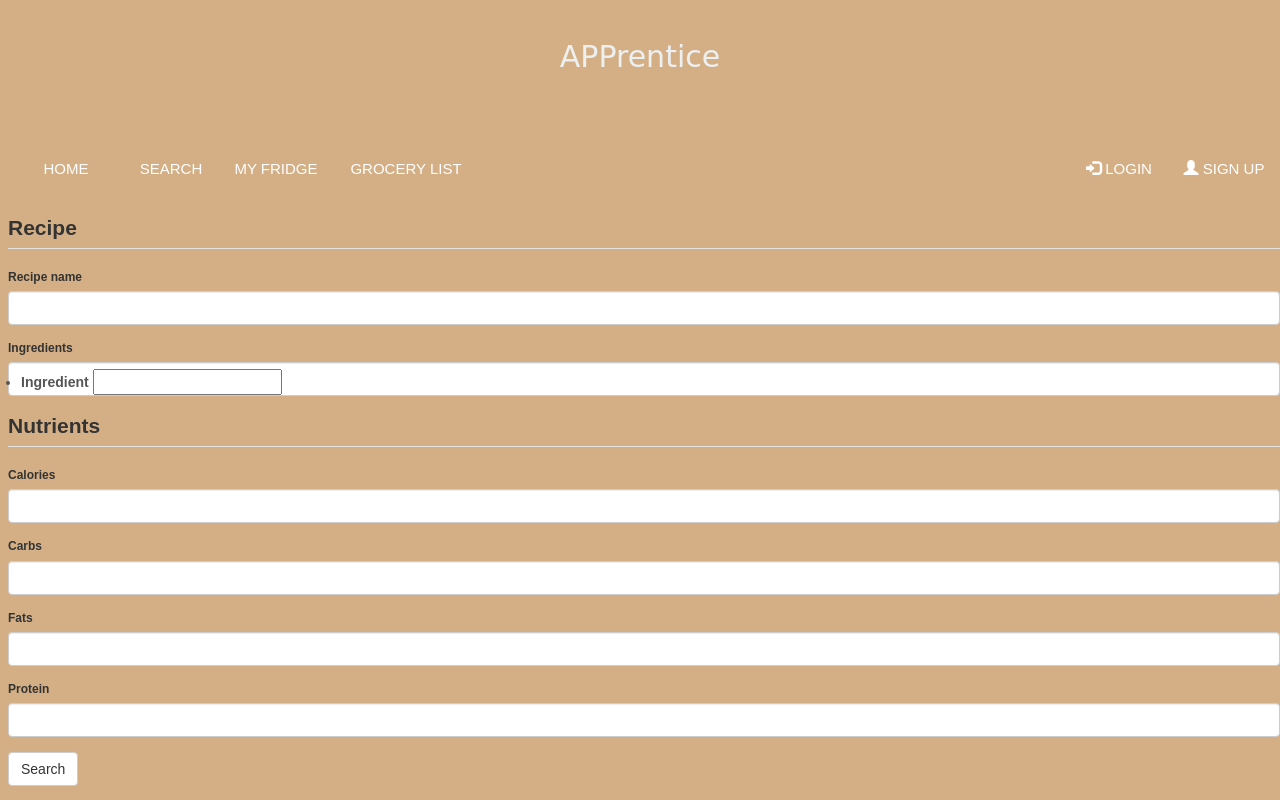
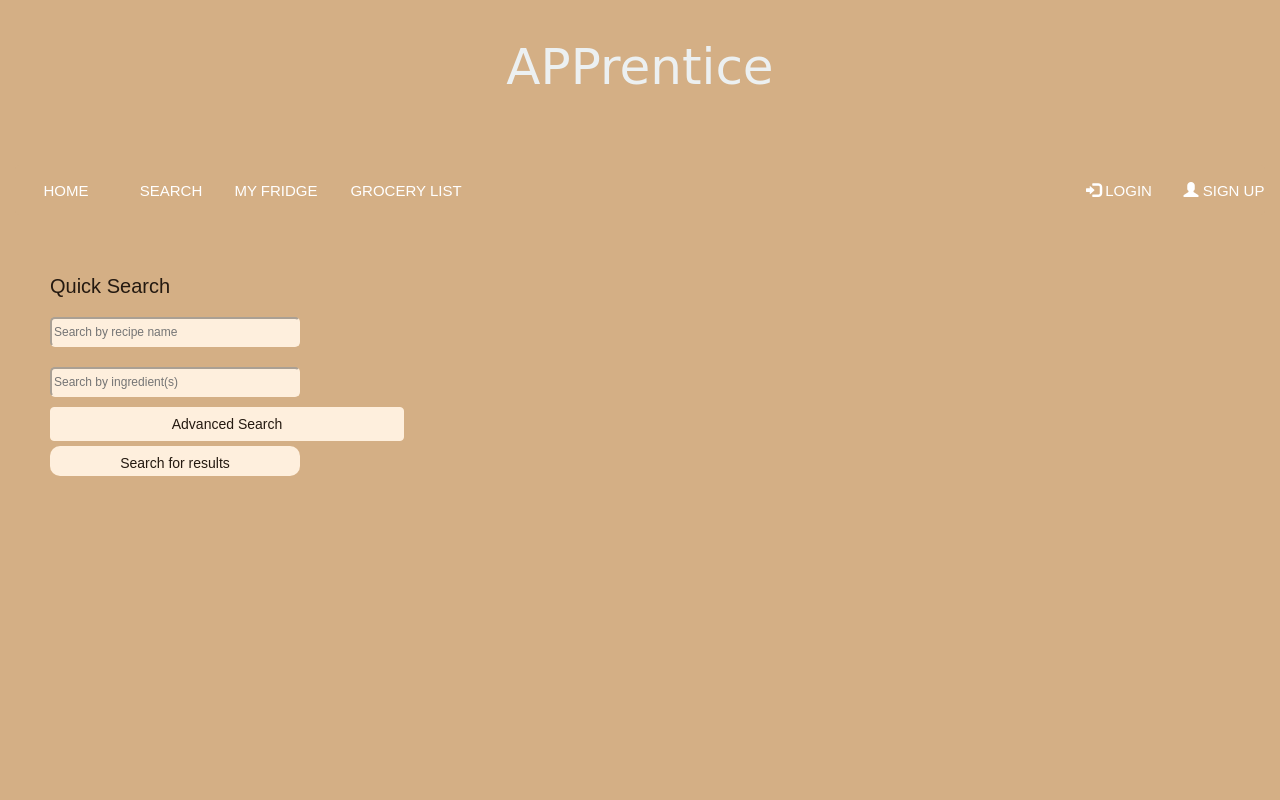
Before and after one commit to ECE444-2020Fall/project1-webapp-group8-localghosts, a Flask app: page /search in a window 1280 px wide. Run offline with Flask 2, Linux system fonts and the light colour scheme; some libraries are stand-ins or nearby versions; some web fonts are replaced.

Commit message:
polished search page front end functionality

```diff
--- a/apprentice/app/main/forms.py
+++ b/apprentice/app/main/forms.py
@@ -17,10 +17,9 @@ class AdvancedSearchForm(FlaskForm):
 
     class RecipeForm(FlaskForm):
         """Form for searching by name and ingredients."""
-
-        query = SearchField("Recipe name", [DataRequired()])
-        ingredients = FieldList(StringField("Ingredient"), min_entries=1)
-
+        query = SearchField("Recipe name", [DataRequired()],  render_kw={"placeholder": "Search by recipe name"})
+        ingredients = FieldList(StringField("", render_kw={"placeholder": "Search by ingredient(s)"}), min_entries=1)
+        # https://wtforms.readthedocs.io/en/2.3.x/fields/ to make ^ look better
     class NutrientsForm(FlaskForm):
         """Form for searching by nutritional information"""
 
@@ -31,4 +30,4 @@ class AdvancedSearchForm(FlaskForm):
 
     recipe = FormField(RecipeForm)
     nutrients = FormField(NutrientsForm)
-    submit = SubmitField("Search", render_kw={"class": "btn btn-success btn-block"})
+    submit = SubmitField("Search for results",  render_kw={"class": "btn"})
--- a/apprentice/app/main/views.py
+++ b/apprentice/app/main/views.py
@@ -40,11 +40,11 @@ def search():
 
     if request.method == "GET" and "query" in request.args:
         # i.e. if coming from the index page
-        recipes = Recipe.get_recipes_by_name(request.args["query"], page=0, per_page=50)
+        recipes = Recipe.get_recipes_by_name(request.args["query"], page=0, per_page=6)
     elif request.method == "POST" or form.validate_on_submit():
         # i.e. if coming from an advanced search
         recipes = Recipe.get_recipes_by_advanced(
-            page=0, per_page=50, query=form.recipe.query.data,
+            page=0, per_page=6, query=form.recipe.query.data,
         )
 
     return render_template("search.html", recipes=recipes, form=form)
--- a/apprentice/app/static/styles/base.css
+++ b/apprentice/app/static/styles/base.css
@@ -139,7 +139,7 @@ body {
 h1 {
     margin: 40px 0 40px;
     text-align: center;
-    font-size: 30px;
+    font-size: 50px;
     color: #ecf0f1;
     font-family: 'Turret Road', cursive;
 }
--- a/apprentice/app/static/styles/search.css
+++ b/apprentice/app/static/styles/search.css
@@ -5,20 +5,30 @@
 }
 
 .results-container {
+    display: flex;
+    flex-flow: column wrap;
     margin: 20px;
-    height: auto;
-    width: auto;
+    height: 300px;
+    width: 400px;
     background-color: #FEEFDD;
     /* light cream */
     border: none;
     border-radius: 5px;
+    margin: 10px;
+
 }
 
 .num-res {
     margin-top: 10px;
     margin-left: 8px;
     font-weight: bold;
+}
 
+.result-view {
+    display: flex;
+    flex-flow: row wrap;
+    justify-content: center;
+    align-content: center;
 }
 
 .recipe-name {
@@ -29,37 +39,107 @@
 
 }
 
-.column1 {
-    margin: 2px;
-    display: inline-flex;
-    flex-direction: column;
-}
-
-img {
+.recipe-pic img {
     content: ' ';
     display: inline-block;
     position: relative;
+    width: 100%;
+    height: 100%;
     background-repeat: no-repeat;
-    height: 100%;
-    width: 100%;
-    background-image: url(https://static.thenounproject.com/png/1422994-200.png);
+    /* background-image: url(http://images.media-allrecipes.com/images/44555.gif); */
+    background-size: 100% 100%;
+    border-radius: 10px;
 }
 
 .recipe-pic {
-    height: 200px;
-    width: 300px;
+    /* height: 200px;
+    width: 300px; */
+    padding: 5px;
     display: inline;
     text-align: center;
-    /* margin-left: 24px;
-    margin-top: 3px;
-    margin-bottom: 3px; */
+    object-fit: contain;
 }
 
 .recipe-desc {
     font-family: 'Open Sans', sans-serif;
     margin: 2px;
-    width: auto;
-    height: auto;
+    object-fit: contain;
+    /* width: 250px ;
+    height: 100px; */
+    /* display: inline-flex;
+    flex-direction: column; */
+}
+
+#submit {
+    transition-duration: 0.4s;
+    object-fit: contain;
+    border-radius: 10px;
+    color: #241910;
+    margin-top: 5px;
+
+}
+
+#submit:hover {
+    background-color: #241910; /* Brown Creme */
+    color: white;
+}
+
+
+.search-container {
+    margin: 20px 50px;
+}
+
+.recipe-container {
     display: inline-flex;
+    flex-flow: column wrap;
+    justify-content: space-between;
+    width: 30%;
+
+}
+
+.submit-container {
+    object-fit: contain;
+    margin: 0px;
+}
+
+.quick-search {
+    display: flex;
     flex-direction: column;
+    margin-top: 10px;
 }
+
+.ele-search {
+    margin: 10px 0px;
+}
+
+.advanced-search {
+    display: flex;
+    flex-direction: column;
+    margin: 10px;
+}
+
+#advanced-btn {
+    color: #241910;
+    transition-duration: 0.4s;
+    object-fit: contain;
+
+}
+
+#advanced-btn:hover {
+    background-color: #241910 !important; /* Brown Creme */
+    color:#FEEFDD !important;
+    border-color: #241910 ;
+}
+
+h4 {
+    font-size: 20px;
+    color: #241910;
+}
+
+input {
+    border-radius: 5px;
+    background-color: #FEEFDD;
+    width: 250px;
+    height: 30px;
+    border-color: #FEEFDD;
+}
--- a/apprentice/app/templates/search.html
+++ b/apprentice/app/templates/search.html
@@ -9,16 +9,50 @@
 
 {% block page_content %}
 
-<div class=nav-container>
-    {{ wtf.quick_form(form) }}
+<div class="search-container">
+
+    <form id="search-form" class="form form-horizontal" method="post" role="form">
+        {{ form.hidden_tag() }}
+        {{ wtf.form_errors(form, hiddens="only") }}
+        <div class="recipe-container">
+            <div class="quick-search">
+                <h4>Quick Search</h4>
+                <div class="ele-search" >{{ form.recipe.query }}</div>
+                <div class="ele-search">
+                    {% for ingredient in form.recipe.ingredients %}
+                        {{ ingredient }}
+                    {% endfor %}
+                </div>
+            </div>
+            <button id="advanced-btn" class="btn btn-primary" type="button" data-toggle="collapse" data-target="#collapseExample" aria-expanded="false" aria-controls="collapseExample">
+                Advanced Search
+            </button>
+            <div class="collapse" id="collapseExample" >
+                <div class="advanced-search">
+                    {% for nutrient in form.nutrients %}
+                        {% if nutrient.label.text != 'CSRF Token' %}
+                            {{ nutrient.label }} {{ nutrient }}
+                        {% endif %}
+                    {% endfor %}
+                </div>
+            </div>
+        </div>
+
+        <div class="submit-container">
+            {{ form.submit }}
+        </div>
+    </form>
+
 </div>
 
 {% if recipes is defined and recipes|length > 0 %}
 <div class=num-res>Search results: {{recipes | length}}</div>
-{% for recipe in recipes %}
-{% include '_search.html' %}
-{% endfor %}
-{% endif %}
+<div class="result-view">
+    {% for recipe in recipes %}
+    {% include '_search.html' %}
+    {% endfor %}
+    {% endif %}
+</div>
 {% endblock %}
 
 <!-- TODO: pagination -->
```
Also changed, not shown: apprentice/app/templates/_search.html (+7 -3 lines).
